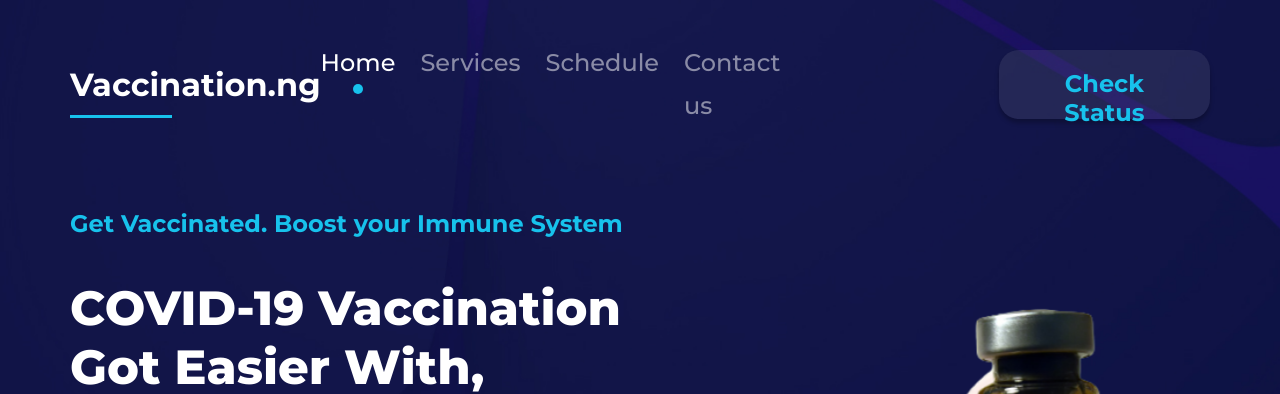
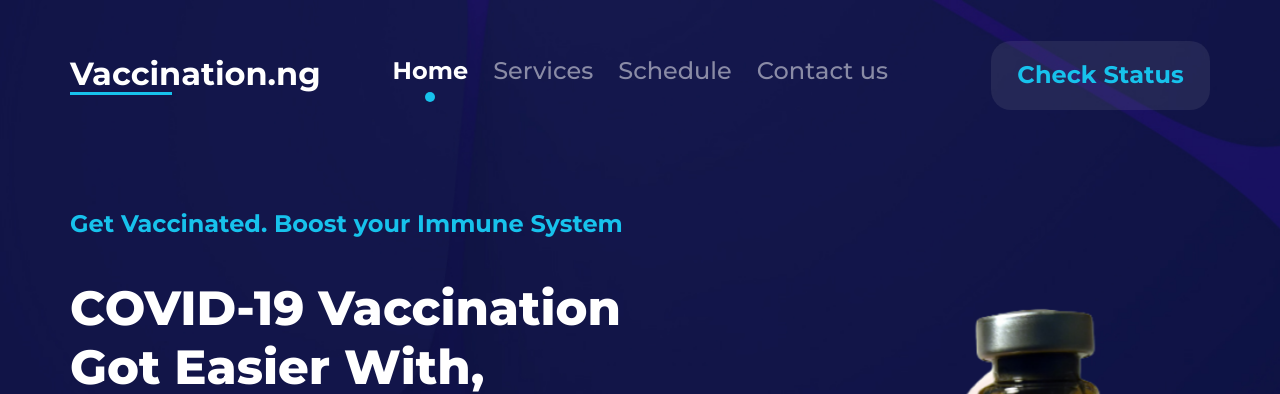
Before and after one commit to v-nvtsk/covid-landing, a plain HTML site: page index.html in a window 1280 px wide. Shown: the top 394 px of the page. Drawn offline with Linux system fonts and the light colour scheme.

Commit message:
Fix Header to pixel perfect on Desktop

```diff
--- a/style.css
+++ b/style.css
@@ -199,6 +199,8 @@
 
 .header__logo,
 .footer__logo {
+  height: 44px;
+  align-self: auto;
   font-style: normal;
   font-weight: 700;
   font-size: 2rem;
@@ -213,7 +215,7 @@
   content: "";
   display: inline-block;
   position: absolute;
-  bottom: 10px;
+  bottom: 15px;
   height: 1px;
   width: 100px;
 
@@ -222,23 +224,24 @@
 }
 
 .nav-bar {
-  margin-left: auto;
   display: flex;
   align-items: center;
-  gap: 25px;
+  justify-content: space-between;
   font-size: 1.5rem;
+  flex: 1;
 }
 
 .nav-bar__list {
   list-style-type: none;
   display: flex;
-  gap: 25px;
+  gap: min(2vw, 25px);
+  justify-content: center;
+  flex: 1;
 }
 
 .nav-bar__item {
   display: inline-block;
-  font-style: normal;
-  font-weight: 700;
+  font-weight: 500;
   line-height: 1.81;
 
   color: var(--color-link--inactive);
@@ -246,12 +249,12 @@
 
 .nav-link {
   color: var(--color-link--inactive);
-  text-decoration: none;
   font-style: normal;
   font-weight: 500;
 }
 
 .nav-link--active {
+  font-weight: 700;
   color: var(--color-link--active);
   display: flex;
   flex-direction: column;
@@ -269,13 +272,12 @@
 }
 
 .check-status-btn {
-  margin-left: 181px;
+  margin-left: 31px;
 
   width: 219px;
   height: 69px;
 
   background: var(--color-btn--inactive);
-  box-shadow: 0px 4px 4px rgba(0, 0, 0, 0.25);
   border-radius: 20px;
 
   font-weight: 700;
```
